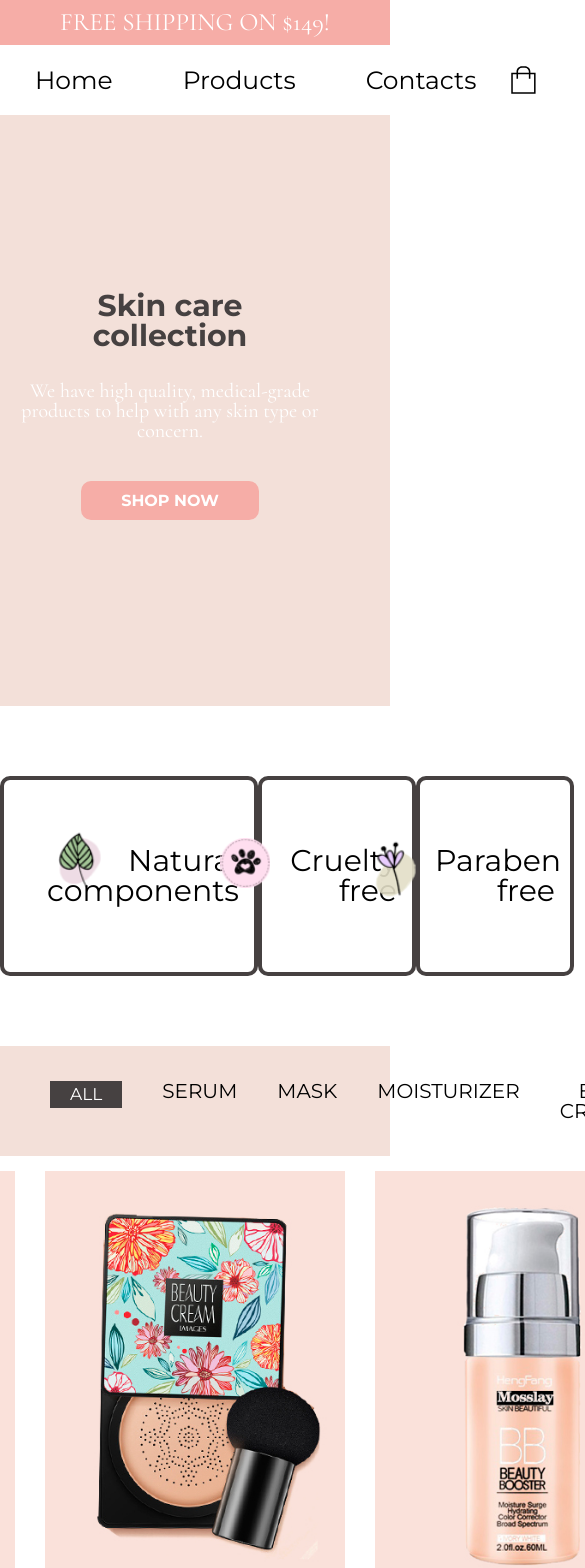
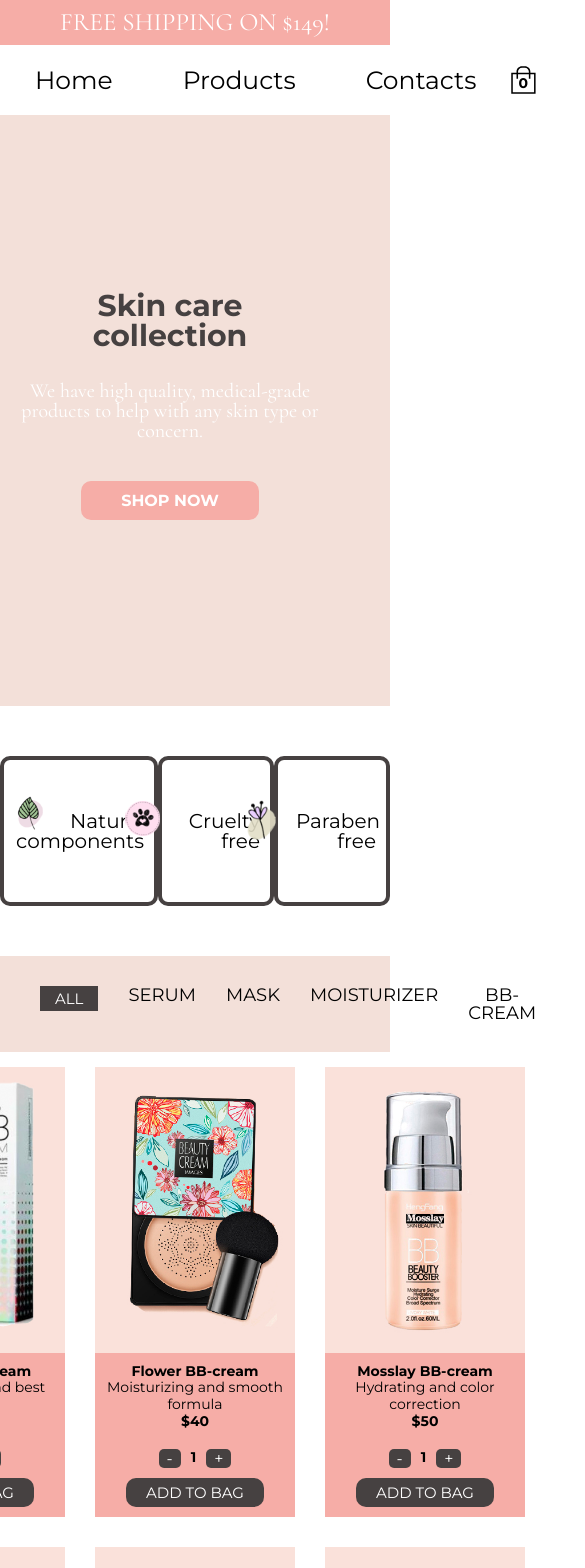
Before and after one commit to lenizza1331/skin-care-shop, a React (Create React App) app: page / in a window 390 px wide. Shown: the top 1568 px of the page, 585 px wide, since content can reach past the window. Built offline with nearby package versions, Linux system fonts and the light colour scheme.

Commit message:
mobile-version medium

```diff
--- a/src/components/bag/Bag.jsx
+++ b/src/components/bag/Bag.jsx
@@ -12,25 +12,19 @@ export const Bag = () => {
     const totalQuantity = useSelector(getTotalQuantity);
     let shipping = totalPrice >= 149;
 
-    // function thankYou () {
-    //     return (
-
-    //     )
-    // }
-
-
-
-
 
     return (
         <div className="bag">
+            <div  className="bag-icon">
                 <img
+                    className="bag-icon-image"
                     onClick={() => setModalActive(true)}
-                className="bag-icon"
                     src={bag}
                     alt="my bag"
                 />
                 <p className="bag-inside">{totalQuantity}</p>
+            </div>
+
             <div
                 onClick={() => setModalActive(false)}
                 className={modalActive ? "modal activated" : "modal"}
--- a/src/components/bag/ChangeQuantity.jsx
+++ b/src/components/bag/ChangeQuantity.jsx
@@ -9,6 +9,7 @@ export const ChangeQuantity = ({quantity, setQuantity}) => {
         setQuantity(quantity-1);
         }
 
+
     return (
         <div className="quantity">
             <button onClick={removeQuantity}>-</button>
--- a/src/scss/_bag.scss
+++ b/src/scss/_bag.scss
@@ -3,17 +3,20 @@
     font-family: $fmain;
 }
 .bag-icon {
-    width: 25px;
     position: relative;
 }
+.bag-icon-image {
+    width: 25px;
+}
 .bag-inside {
-position: absolute;
-top: 22px;
-right: 145px;
-font-size: 14px;
-z-index: -2;
-color: black;
-font-family: $fmain;
+    position: absolute;
+    bottom: 4px;
+    left: 7px;
+    font-size: 14px;
+    font-weight: bold;
+    z-index: -2;
+    color: black;
+    font-family: $fmain;
 }
 .quantity {
     display: flex;
@@ -64,6 +67,7 @@ font-family: $fmain;
         overflow: scroll;
         h2 {
             text-transform: uppercase;
+            font-size: 20px;
 
         }
         p {
@@ -124,11 +128,42 @@ font-family: $fmain;
     text-align: center;
     padding: 20px;
     margin: 10px;
-    opacity: 0;
+    display: none;
+    background-color: $dark;
+
     h5, p {
         font-size: 20px;
     }
 }
 .showThanks {
-    opacity: 1;
+    display: block;
 }
+
+
+
+@media all and (max-width: 1024px) {
+    .quantity {
+        button {
+            font-size: 16px;
+            padding:0 8px;
+        }
+    }
+
+    .modal {
+        &__content {
+            width: 60vw;
+            height: 60vh;
+        }
+    }
+
+    .bag-checkout button {
+            font-size: 20px;
+            color: white;
+            background-color: $brown;
+            border-radius: 5px;
+            padding: 5px 20px;
+            margin-top: auto;
+            margin-bottom: 20px;
+    }
+
+}
--- a/src/scss/_categories.scss
+++ b/src/scss/_categories.scss
@@ -24,3 +24,22 @@
 
     }
 }
+
+@media all and (max-width: 1024px) {
+    .filter {
+        padding: 25px;
+        &__items {
+            font-size: 18px;
+            font-weight: normal;
+            padding: 5px 15px;
+        }
+        &__active {
+            padding: 5px 15px;
+            font-size: 15px;
+        }
+        &__hover:hover {
+            padding: 5px 15px;
+            font-size: 15px;
+        }
+    }
+}
--- a/src/scss/_footer.scss
+++ b/src/scss/_footer.scss
@@ -62,3 +62,48 @@
         margin-bottom: 0;
     }
 }
+
+
+@media all and (max-width: 1024px) {
+    .footer {
+        min-height: 50vh;
+        font-family: $fmain;
+        &__block {
+            .icon {
+                width: 25px;
+                height: 25px;
+            }
+        }
+        .block-one {
+            font-size: 25px;
+            font-weight: 1000;
+            padding: 10px;
+        }
+        .block-three {
+            margin-top: 10px;
+            h5 {
+                font-size: 20px;
+            }
+            p {
+                font-size: 16px;
+                padding: 12px;
+            }
+        }
+        .block-four {
+            margin-top: 10px;
+            h5 {
+                font-size: 20px;
+            }
+            p {
+                font-size: 16px;
+                padding: 12px;
+            }
+        }
+        .rights {
+            grid-column: 1/3;
+            margin-top: auto;
+            margin-bottom: 0;
+        }
+    }
+
+}
--- a/src/scss/_info.scss
+++ b/src/scss/_info.scss
@@ -71,3 +71,40 @@
         top: 54px;
     }
 }
+
+@media all and (max-width: 1024px){
+    .info {
+        margin: 50px 0;
+    }
+    .info__block {
+        width: 200px;
+        height: 150px;
+        font-size: 20px;
+    }
+    .info__block__par1 {
+        width: 150px;
+        padding: 10px;
+    }
+    .info__block__par2, .info__block__par3 {
+        width: 100px;
+        padding: 10px;
+    }
+    .info__block__par1::before {
+        height: 42px;
+        width: 42px;
+        right: 103px;
+        top: 32px;
+    }
+    .info__block__par2::before  {
+        height: 35px;
+        width: 35px;
+        right: 110px;
+        top: 41px;
+    }
+    .info__block__par3::before  {
+        height: 50px;
+        width: 50px;
+        right: 100px;
+        top: 35px;
+    }
+}
--- a/src/scss/_items.scss
+++ b/src/scss/_items.scss
@@ -50,3 +50,27 @@
 
     }
 }
+
+
+@media all and (max-width: 1024px) {
+    .all-items {
+        grid-template-columns: repeat(3, 1fr);
+    }
+    .item {
+        margin: 15px;
+        width: 200px;
+        height: 450px;
+        line-height: 120%;
+        &__image {
+            width: 200px;
+        }
+        &__bag {
+            font-size: 15px;
+            padding: 5px 20px;
+            margin-bottom: 10px;
+        }
+        &__bag:hover {
+            font-size: 14px;
+        }
+    }
+}
```
Lines whose indentation alone changed are shown as unchanged.
